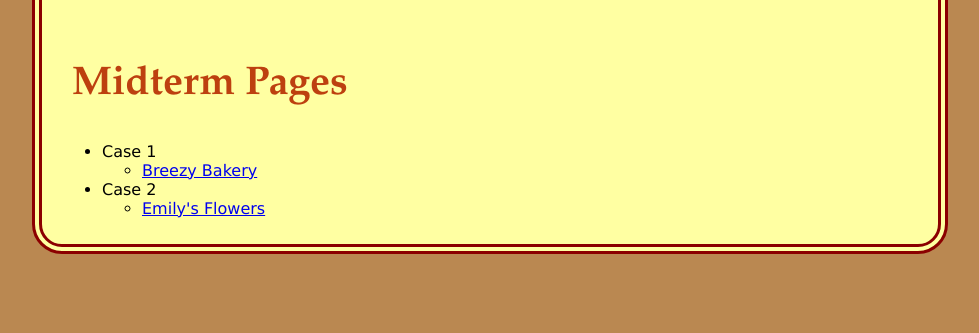
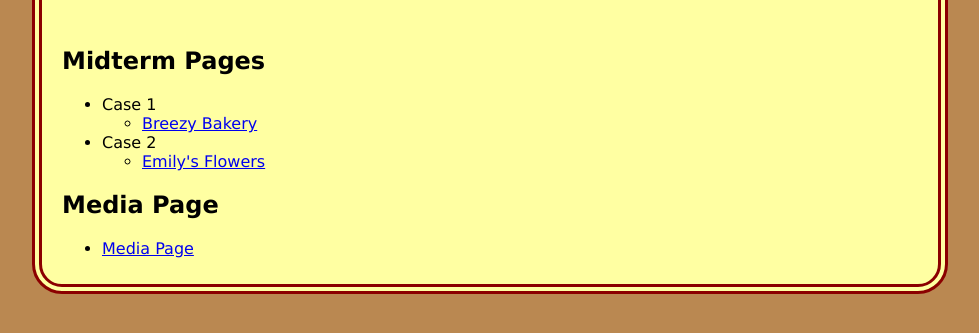
Before and after one commit to breezybunnii/arcwebsite, a plain HTML site: page Projects/project.html in a window 1280 px wide. Shown: the part 209-542 px from the top of the page, without its empty margins (150-1129 px from the left). Drawn offline with Linux system fonts and the light colour scheme.

Commit message:
add in media page
Updated the HTML structure and added a Media Page section.

```diff
--- a/Projects/project.html
+++ b/Projects/project.html
@@ -6,7 +6,7 @@
     Author: Brie Caporrimo
     Date: 09/26/2026
 
-    Filename: book.html
+    Filename: project.html
 
 <link href="reset.css" rel="stylesheet" />
 
@@ -26,7 +26,7 @@
 	</header>
 
 <article>
-	<header><h1>Midterm Pages</h1></header>
+	<header><h2>Midterm Pages</h2></header>
 <nav id="cases">
 	<ul>
 	<li>Case 1
@@ -39,6 +39,12 @@
 			</ul>
 	</ul>
 </nav>
+
+	<header><h2>Media Page</h2></header>
+	<ul>
+	<li><a href="mediaPage/mediaPage.html">Media Page</a></li>
+	</ul>
+
 </article>
 
 </body>
```
